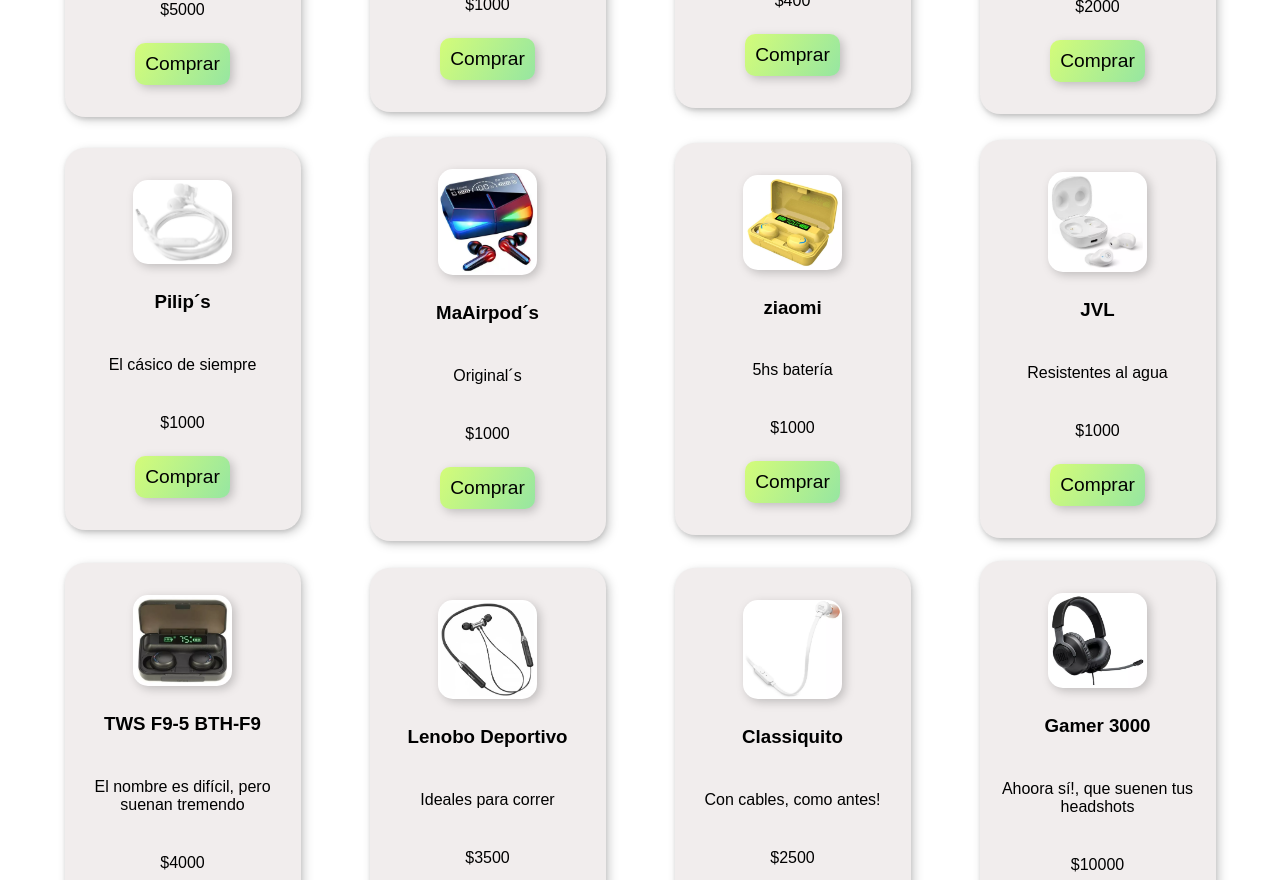
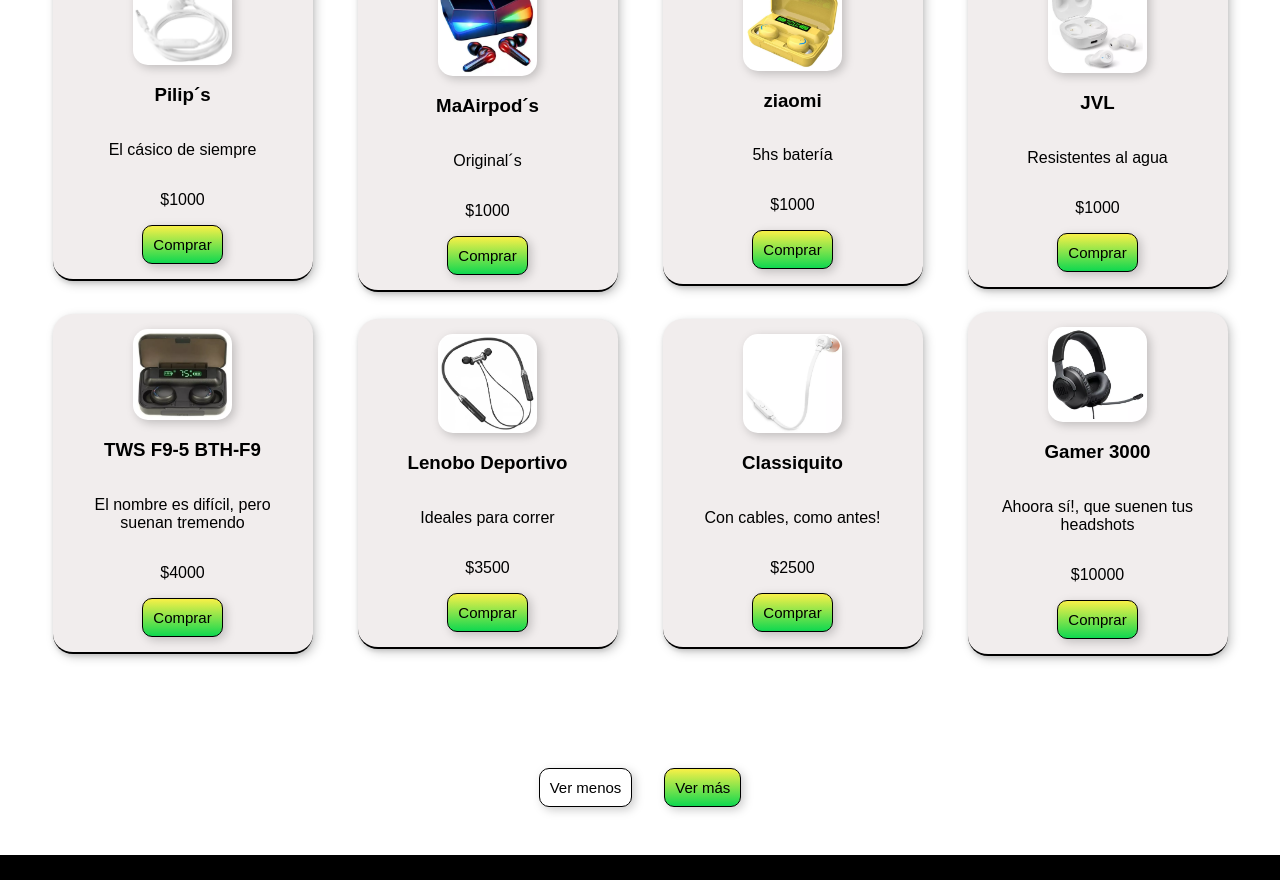
Before and after one commit to MicaBahurlet/CRUD-shoes, a React (Vite) app: page /products in a window 1280 px wide. Shown: the part 1920-2800 px from the top of the page. Built offline with nearby package versions, Linux system fonts and the light colour scheme.

Commit message:
star styles to product page

```diff
--- a/src/components/hero/HeroStyles.js
+++ b/src/components/hero/HeroStyles.js
@@ -8,6 +8,7 @@
     max-width: 1300px;
     margin: 0 auto;
     gap: 30px;
+    /* height: 100vh;  */
 
 
     @media (max-width: 968px) {
--- a/src/pags/Products/Product.js
+++ b/src/pags/Products/Product.js
@@ -25,8 +25,8 @@
         display: flex;
         flex-direction: column;
         text-align: start;
-        margin: 3rem auto;
-        margin-bottom: 2rem;
+        margin: 1rem auto;
+
 
 
     @media (max-width:768px){
@@ -65,17 +65,18 @@
     flex-direction: column;
     justify-content: center;
     align-items: center;
-    gap: 0.5rem;
     width: 220px;
-    padding: 2rem 0.5rem;
+    padding: 15px 20px;
     background-color: ${({selected}) => selected ? 'var(--btn-principal)' : 'var(--background-card)'};
     border-radius: 20px;
-    cursor: pointer;
     font-family: var(--font-family);
     filter: drop-shadow(3px 3px 5px rgba(0, 0, 0, 0.2));
 
     box-shadow: 0 2px 4px rgba(0, 0, 0, 0.1);
     transition: box-shadow 0.3s ease;
+
+    border-bottom: black solid 2px;
+
     &:hover {
         box-shadow: 0 4px 8px rgba(0, 0, 0, 0.2);
     }
@@ -154,42 +155,47 @@
     align-items: center;
     justify-content:center ;
     gap: 2rem;
-    margin: 1rem auto;
+    margin: 3rem auto;
 `;
 
 export const Boton = styled.div`
-    display: flex;
-    justify-content: center;
+     display: flex;
+    justify-content: flex-start;
     align-items: center;
-    gap: 5px;
-    padding: 10px 20px;
     font-size: 15px;
-    background-image: linear-gradient(120deg, #d4fc79 0%, #96e6a1 100%);
-    border: none;
+    /* background-image: linear-gradient(120deg, #d4fc79 0%, #96e6a1 100%); */
+
+    background-image: linear-gradient(to top, #0fd850 0%, #f9f047 100%);
+    color: #ffffff;
+    border: 1px solid black;
     border-radius: 10px;
     cursor: pointer;
     color: black;
     filter: drop-shadow(3px 3px 5px rgba(0, 0, 0, 0.2));
-    font-size: 1.2rem;
+    font-family: var(--font-family) ;
     font-weight: 500;
-    font-family: var(--font-family) ;
+    padding: 10px 10px;
+    max-width: 7rem;
 `;
 
 export const BotonVerMenos = styled.div`
-    display: flex;
-    justify-content: center;
+   display: flex;
+    justify-content: flex-start;
     align-items: center;
-    gap: 5px;
-    padding: 10px 20px;
     font-size: 15px;
+    /* background-image: linear-gradient(120deg, #d4fc79 0%, #96e6a1 100%); */
+
     background-color: #ffffff;
+    color: #ffffff;
+    border: 1px solid black;
     border-radius: 10px;
     cursor: pointer;
     color: black;
-    font-size: 1.2rem;
+    filter: drop-shadow(3px 3px 5px rgba(0, 0, 0, 0.2));
+    font-family: var(--font-family) ;
     font-weight: 500;
-    border: 1px solid black;
-    font-family: var(--font-family) ;
+    padding: 10px 10px;
+    max-width: 7rem;
 `;
 
 
@@ -248,15 +254,16 @@
     display: flex;
     justify-content: flex-start;
     align-items: center;
-    font-size: 14px;
-    background-image: linear-gradient(120deg, #d4fc79 0%, #96e6a1 100%);
+    font-size: 15px;
+    /* background-image: linear-gradient(120deg, #d4fc79 0%, #96e6a1 100%); */
+
+    background-image: linear-gradient(to top, #0fd850 0%, #f9f047 100%);
     color: #ffffff;
-    border: none;
+    border: 1px solid black;
     border-radius: 10px;
     cursor: pointer;
     color: black;
     filter: drop-shadow(3px 3px 5px rgba(0, 0, 0, 0.2));
-    font-size: 1.2rem;
     font-weight: 500;
     padding: 10px 10px;
     max-width: 7rem;
```
